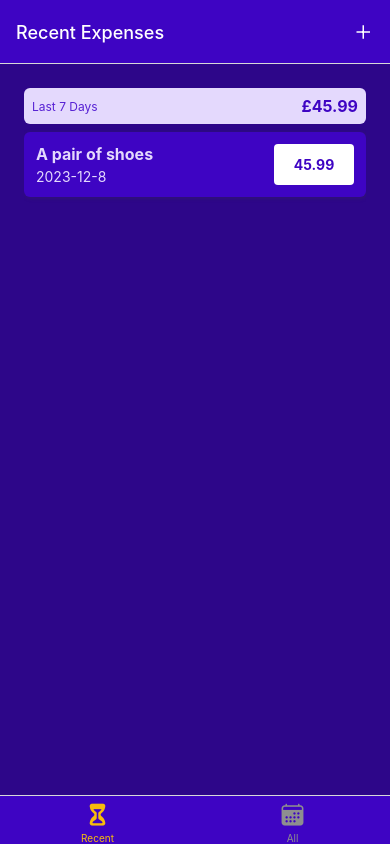
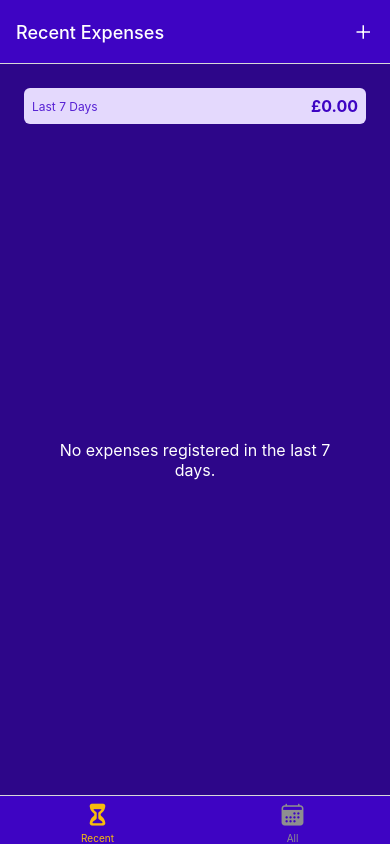
Before and after one commit to sadatakhtar/expensesApp_rn, a React Native app: screen /RecentExpenses in a window 390 px wide. Built offline with nearby package versions, Linux system fonts and the light colour scheme.

Commit message:
Added no expenses message

```diff
--- a/components/ExpensesOutput/ExpensesOutput.js
+++ b/components/ExpensesOutput/ExpensesOutput.js
@@ -1,17 +1,25 @@
-import { StyleSheet, View } from "react-native";
+import { StyleSheet, View, Text } from "react-native";
 import React from "react";
 import ExpensesSummary from "./ExpensesSummary";
 import ExpensesList from "./ExpensesList";
 import { GlobalStyles } from "../../constants/styles";
 import IconButton from "../UI/IconButton";
 
+const ExpensesOutput = ({ expenses, expensesPeriod, fallBackText }) => {
+  let noExpenseMessage = (
+    <View style={styles.messageContainer}>
+      <Text style={styles.messageText}>{fallBackText}</Text>
+    </View>
+  );
 
-const ExpensesOutput = ({ expenses, expensesPeriod }) => {
   return (
     <View style={styles.container}>
       <ExpensesSummary expenses={expenses} periodName={expensesPeriod} />
-      <ExpensesList expenses={expenses}/>
-
+      {expenses.length < 1 ? (
+        noExpenseMessage
+      ) : (
+        <ExpensesList expenses={expenses} />
+      )}
     </View>
   );
 };
@@ -24,7 +32,17 @@ const styles = StyleSheet.create({
     paddingHorizontal: 24,
     paddingBottom: 0,
     backgroundColor: GlobalStyles.colors.primary700,
-    flex: 1
+    flex: 1,
   },
-
+  messageContainer: {
+    flex: 1,
+    padding: 24,
+    justifyContent: "center",
+    alignItems: "center",
+  },
+  messageText: {
+    color: "white",
+    fontSize: 16,
+    textAlign: "center",
+  },
 });
--- a/screens/AllExpenses.js
+++ b/screens/AllExpenses.js
@@ -5,7 +5,13 @@ import { ExpensesContext } from "../store/expenses-context";
 
 const AllExpenses = ({ navigation }) => {
   const expensesCtx = useContext(ExpensesContext);
-  return <ExpensesOutput expenses={expensesCtx?.expenses} expensesPeriod="Total"/>
+  return (
+    <ExpensesOutput
+      expenses={expensesCtx?.expenses}
+      expensesPeriod="Total"
+      fallBackText="You have 0 expenses!"
+    />
+  );
 };
 
 export default AllExpenses;
--- a/screens/RecentExpenses.js
+++ b/screens/RecentExpenses.js
@@ -7,14 +7,17 @@ import { getDateMinusDays } from "../utils/date";
 const RecentExpenses = () => {
   const expensesCtx = useContext(ExpensesContext);
 
-  const recentExpenses = expensesCtx.expenses.filter((expense) => {
+  const recentEx = expensesCtx.expenses.filter((ex) => {
     const today = new Date();
     const date7DaysAgo = getDateMinusDays(today, 7);
-
-    return expense.date > date7DaysAgo;
+    return ex.date >= date7DaysAgo && ex.date <= today;
   });
   return (
-    <ExpensesOutput expenses={recentExpenses} expensesPeriod="Last 7 Days" />
+    <ExpensesOutput
+      expenses={recentEx}
+      expensesPeriod="Last 7 Days"
+      fallBackText="No expenses registered in the last 7 days."
+    />
   );
 };
 
--- a/store/expenses-context.js
+++ b/store/expenses-context.js
@@ -27,25 +27,25 @@ const DUMMY_EXPENSES = [
   },
   {
     id: "e5",
-    description: "A pair of shoes",
-    amount: 45.99,
-    date: new Date("2023-11-8"),
+    description: "Playstation 5",
+    amount: 445.99,
+    date: new Date("2023-11-15"),
   },
   {
     id: "e6",
-    description: "A Long coat",
+    description: "Modern Warfare 3",
     amount: 99.99,
-    date: new Date("2023-11-5"),
+    date: new Date("2023-11-11"),
   },
   {
     id: "e7",
-    description: "An umbrella",
-    amount: 5.99,
-    date: new Date("2020-11-1"),
+    description: "Ps5 Controller",
+    amount: 55.99,
+    date: new Date("2023-11-14"),
   },
   {
     id: "e8",
-    description: "A Book",
+    description: "A Book Case",
     amount: 17.5,
     date: new Date("2021-10-1"),
   },
```
